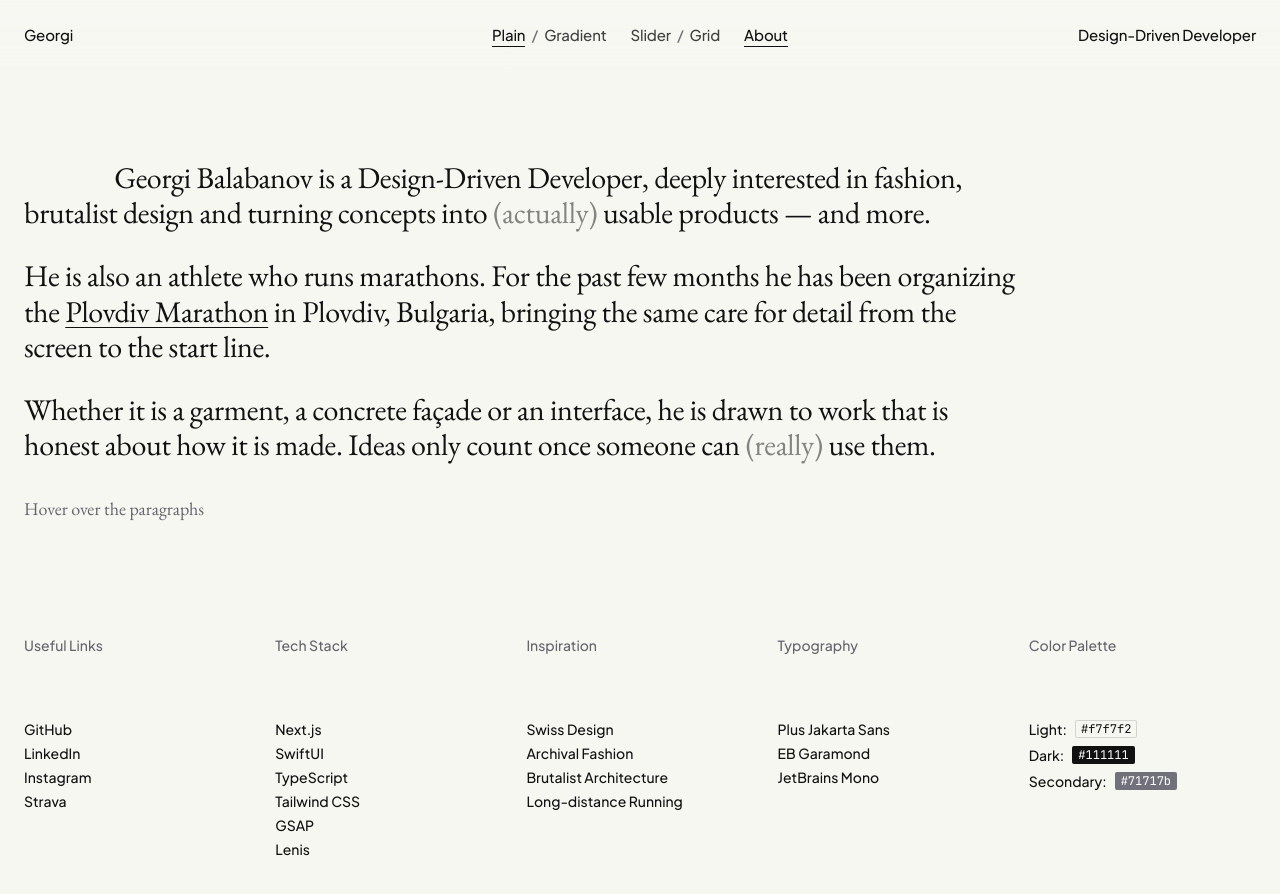
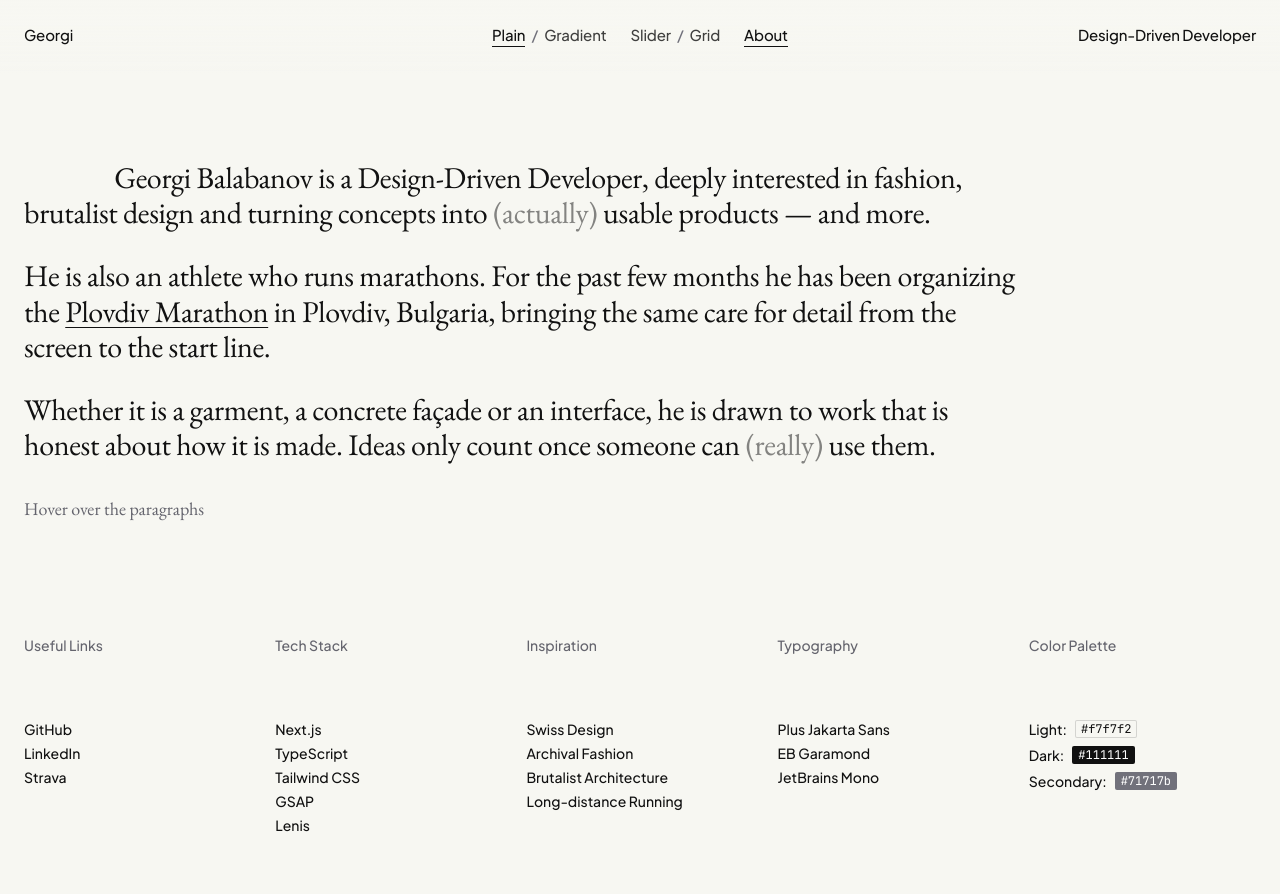
Before and after one commit to GeoBalabanov/Website, a Next.js app: page /about in a window 1280 px wide. Shown: the top 894 px of the page. Built offline with nearby package versions, Linux system fonts and the light colour scheme.

Commit message:
edittext

```diff
--- a/src/data/site.ts
+++ b/src/data/site.ts
@@ -41,13 +41,12 @@ export const footer: { title: string; items: FooterItem[] }[] = [
       { label: "GitHub", href: "https://github.com/geobalabanov" },
       // TODO: replace with your profile URLs
       { label: "LinkedIn", href: "https://www.linkedin.com/in/georgi-balabanov-831310339/" },
-      { label: "Instagram", href: "https://www.instagram.com/georgibalabanov1/" },
       { label: "Strava", href: "https://www.strava.com/athletes/153229176" },
     ],
   },
   {
     title: "Tech Stack",
-    items: [{ label: "Next.js" }, { label: "SwiftUI" }, { label: "TypeScript" }, { label: "Tailwind CSS" }, { label: "GSAP" }, { label: "Lenis" }],
+    items: [{ label: "Next.js" }, { label: "TypeScript" }, { label: "Tailwind CSS" }, { label: "GSAP" }, { label: "Lenis" }],
   },
   {
     title: "Inspiration",
```
